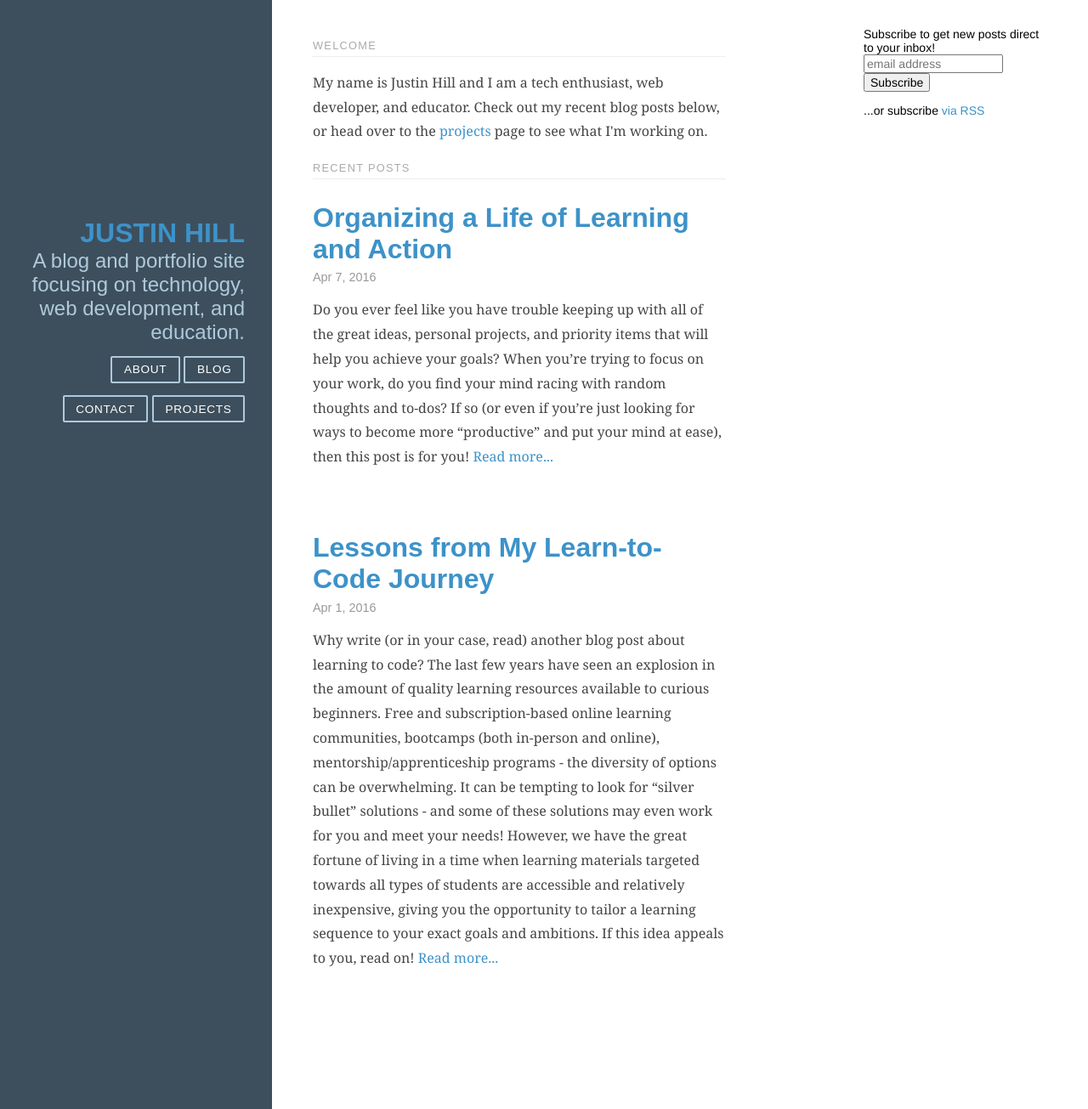
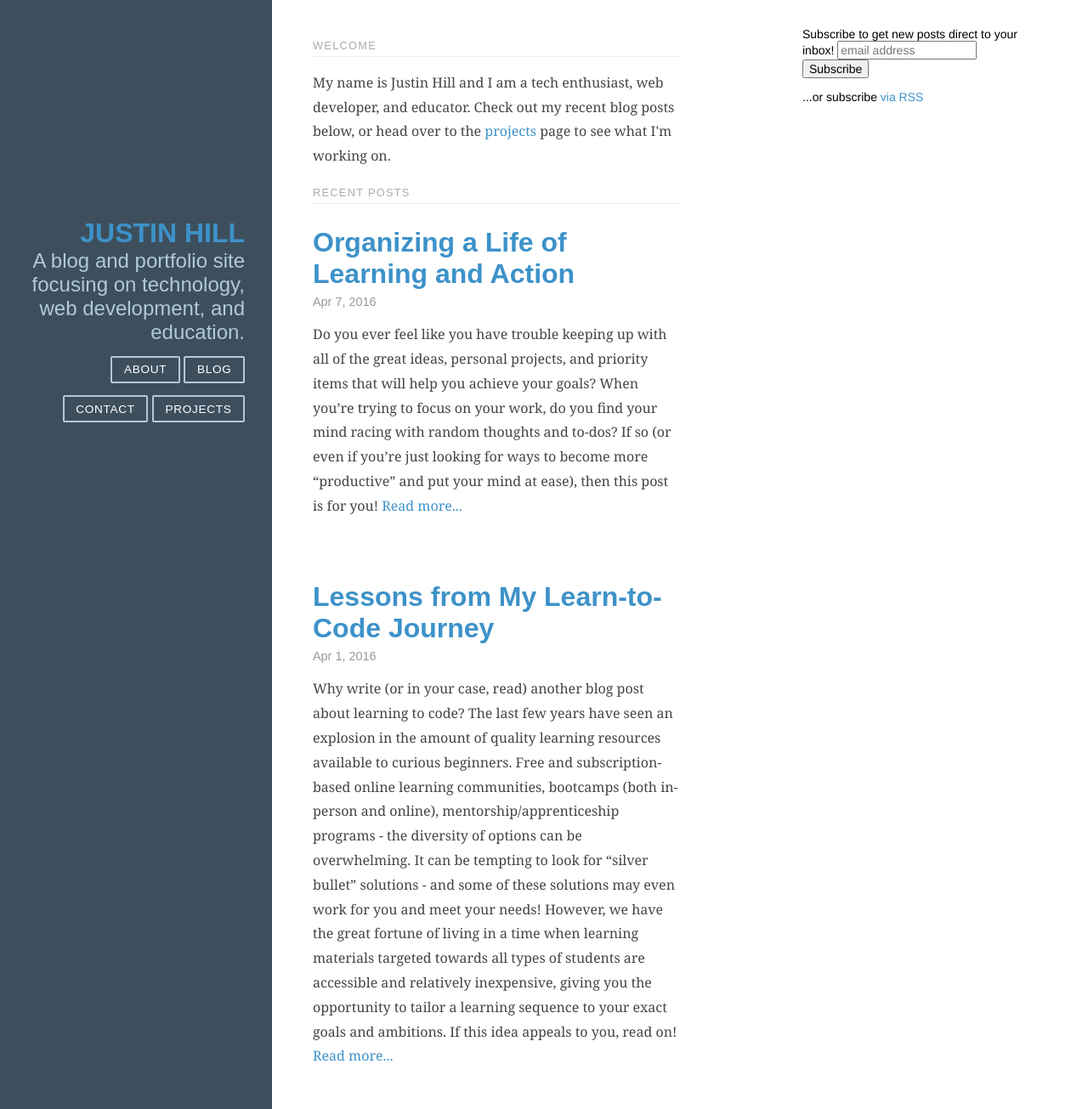
Before and after one commit to JMHill/JMHill.github.io, a Jekyll site: the page built from index.html, in a window 1280 px wide and 1305 px high. Shown: the whole window at 85% size. Built offline with Jekyll 4.4.1, drawn with Linux system fonts in a browser that asks for light colours; comment, search, counter and statistics services are not loaded.

Commit message:
fix math error in pure grid layout

```diff
--- a/_layouts/default.html
+++ b/_layouts/default.html
@@ -13,12 +13,12 @@
       <div class="content pure-u-1 pure-u-md-3-4">
 
         <div class="pure-g">
-          <div class="pure-u-1 pure-u-md-3-4">
+          <div class="pure-u-1 pure-u-md-2-3">
             <div class="reading-area">
               {{ content }}
             </div>
           </div>
-          <div class="pure-u-1 pure-u-md-1-4">
+          <div class="pure-u-1 pure-u-md-1-3">
             {% include mc_embed_signup.html %}
           </div>
         </div>
```
